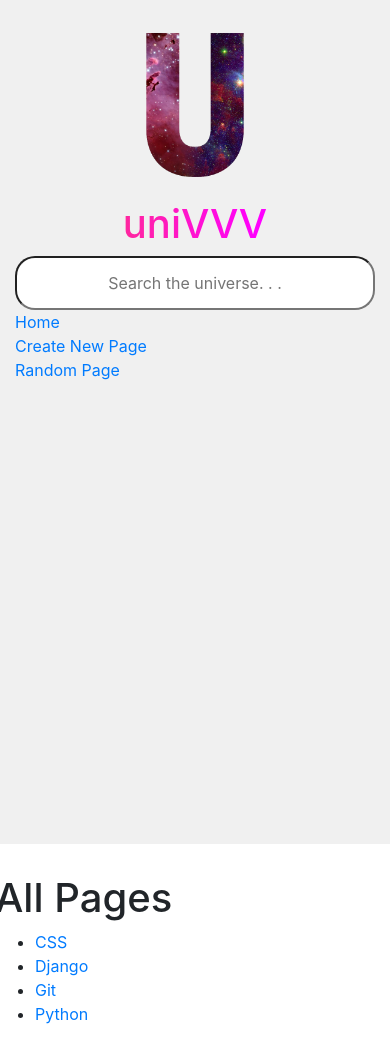
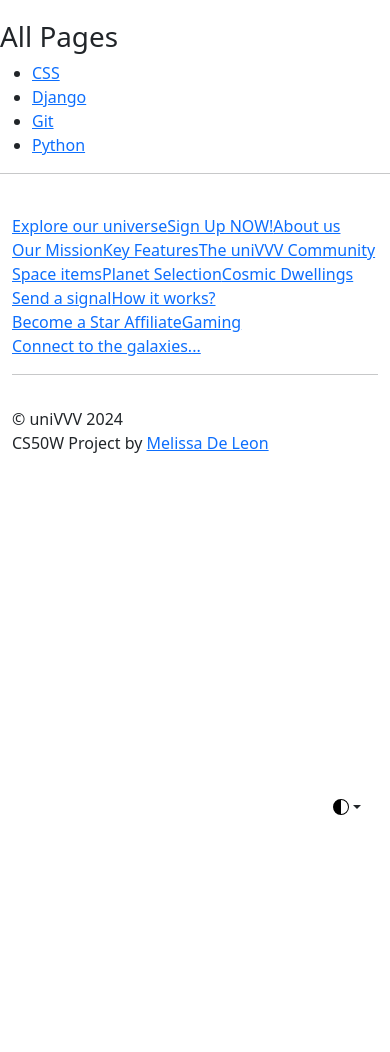
Before and after one commit to melissadeleonx/science-wiki, a Django app: page / in a window 390 px wide; the page is wider, and only the part inside the window is pictured. After the commit the page ends 815 px from the top of that part, so only its background shows below. Run offline with Django 3.2, Linux system fonts and the light colour scheme; some libraries are stand-ins or nearby versions.

Commit message:
checking debug

```diff
--- a/encyclopedia/templates/encyclopedia/layout.html
+++ b/encyclopedia/templates/encyclopedia/layout.html
@@ -1,56 +1,121 @@
-<!-- Connect the files inside the static folder -->
 {% load static %}
 
+<!-- Layout for pages like Log In, Register, Terms, Privacy, Cookies, etc. -->
+
 <!DOCTYPE html>
-
 <html lang="en">
     <head>
-        <title>{% block title %}{% endblock %} - Science Wiki</title>
+        <meta charset="utf-8">
+        <meta name="viewport" content="width=device-width, initial-scale=1, shrink-to-fit=no">
+        <!-- Improve meta info, SEO, Google analytics etc. -->
+        <meta name="description" content="">
+        <meta name="author" content="">
+
+        <!-- Space theme transparent bg logo, simple but catchy -->
         <link rel="icon" href="{% static 'encyclopedia/images/favicon.png' %}" type="image/png">
-        <link rel="stylesheet" href="https://stackpath.bootstrapcdn.com/bootstrap/4.4.1/css/bootstrap.min.css" integrity="sha384-Vkoo8x4CGsO3+Hhxv8T/Q5PaXtkKtu6ug5TOeNV6gBiFeWPGFN9MuhOf23Q9Ifjh" crossorigin="anonymous">
+        <title>{% block title %}{% endblock %} | Science Wiki</title>
+        <link href="https://cdn.jsdelivr.net/npm/bootstrap@5.3.3/dist/css/bootstrap.min.css" rel="stylesheet" integrity="sha384-QWTKZyjpPEjISv5WaRU9OFeRpok6YctnYmDr5pNlyT2bRjXh0JMhjY6hW+ALEwIH" crossorigin="anonymous">
         <link href="{% static 'encyclopedia/styles.css' %}" rel="stylesheet">
+
+        <!-- Custom space themed background, create something cooler, clear cookies to make the script work locally -->
+
     </head>
+
+    <!-- CSS and JS for space themed background applied to all pages -->
     <body>
-        {% if messages %}
-            <ul class="messages">
-                {% for message in messages %}
-                    <li{% if message.tags %} class="{{ message.tags }}"{% endif %}>{{ message }}</li>
-                {% endfor %}
+        <svg xmlns="http://www.w3.org/2000/svg" class="d-none">
+            <symbol id="check2" viewBox="0 0 16 16">
+              <path d="M13.854 3.646a.5.5 0 0 1 0 .708l-7 7a.5.5 0 0 1-.708 0l-3.5-3.5a.5.5 0 1 1 .708-.708L6.5 10.293l6.646-6.647a.5.5 0 0 1 .708 0z"/>
+            </symbol>
+            <symbol id="circle-half" viewBox="0 0 16 16">
+              <path d="M8 15A7 7 0 1 0 8 1v14zm0 1A8 8 0 1 1 8 0a8 8 0 0 1 0 16z"/>
+            </symbol>
+            <symbol id="moon-stars-fill" viewBox="0 0 16 16">
+              <path d="M6 .278a.768.768 0 0 1 .08.858 7.208 7.208 0 0 0-.878 3.46c0 4.021 3.278 7.277 7.318 7.277.527 0 1.04-.055 1.533-.16a.787.787 0 0 1 .81.316.733.733 0 0 1-.031.893A8.349 8.349 0 0 1 8.344 16C3.734 16 0 12.286 0 7.71 0 4.266 2.114 1.312 5.124.06A.752.752 0 0 1 6 .278z"/>
+              <path d="M10.794 3.148a.217.217 0 0 1 .412 0l.387 1.162c.173.518.579.924 1.097 1.097l1.162.387a.217.217 0 0 1 0 .412l-1.162.387a1.734 1.734 0 0 0-1.097 1.097l-.387 1.162a.217.217 0 0 1-.412 0l-.387-1.162A1.734 1.734 0 0 0 9.31 6.593l-1.162-.387a.217.217 0 0 1 0-.412l1.162-.387a1.734 1.734 0 0 0 1.097-1.097l.387-1.162zM13.863.099a.145.145 0 0 1 .274 0l.258.774c.115.346.386.617.732.732l.774.258a.145.145 0 0 1 0 .274l-.774.258a1.156 1.156 0 0 0-.732.732l-.258.774a.145.145 0 0 1-.274 0l-.258-.774a1.156 1.156 0 0 0-.732-.732l-.774-.258a.145.145 0 0 1 0-.274l.774-.258c.346-.115.617-.386.732-.732L13.863.1z"/>
+            </symbol>
+            <symbol id="sun-fill" viewBox="0 0 16 16">
+              <path d="M8 12a4 4 0 1 0 0-8 4 4 0 0 0 0 8zM8 0a.5.5 0 0 1 .5.5v2a.5.5 0 0 1-1 0v-2A.5.5 0 0 1 8 0zm0 13a.5.5 0 0 1 .5.5v2a.5.5 0 0 1-1 0v-2A.5.5 0 0 1 8 13zm8-5a.5.5 0 0 1-.5.5h-2a.5.5 0 0 1 0-1h2a.5.5 0 0 1 .5.5zM3 8a.5.5 0 0 1-.5.5h-2a.5.5 0 0 1 0-1h2A.5.5 0 0 1 3 8zm10.657-5.657a.5.5 0 0 1 0 .707l-1.414 1.415a.5.5 0 1 1-.707-.708l1.414-1.414a.5.5 0 0 1 .707 0zm-9.193 9.193a.5.5 0 0 1 0 .707L3.05 13.657a.5.5 0 0 1-.707-.707l1.414-1.414a.5.5 0 0 1 .707 0zm9.193 2.121a.5.5 0 0 1-.707 0l-1.414-1.414a.5.5 0 0 1 .707-.707l1.414 1.414a.5.5 0 0 1 0 .707zM4.464 4.465a.5.5 0 0 1-.707 0L2.343 3.05a.5.5 0 1 1 .707-.707l1.414 1.414a.5.5 0 0 1 0 .708z"/>
+            </symbol>
+          </svg>
+
+          <div class="dropdown position-fixed bottom-0 end-0 mb-3 me-3 bd-mode-toggle">
+            <button class="btn btn-bd-primary py-2 dropdown-toggle d-flex align-items-center"
+                    id="bd-theme"
+                    type="button"
+                    aria-expanded="false"
+                    data-bs-toggle="dropdown"
+                    aria-label="Toggle theme (auto)">
+              <svg class="bi my-1 theme-icon-active" width="1em" height="1em"><use href="#circle-half"></use></svg>
+              <span class="visually-hidden" id="bd-theme-text">Toggle theme</span>
+            </button>
+            <ul class="dropdown-menu dropdown-menu-end shadow" aria-labelledby="bd-theme-text">
+              <li>
+                <button type="button" class="dropdown-item d-flex align-items-center" data-bs-theme-value="light" aria-pressed="false">
+                  <svg class="bi me-2 opacity-50 theme-icon" width="1em" height="1em"><use href="#sun-fill"></use></svg>
+                  Light
+                  <svg class="bi ms-auto d-none" width="1em" height="1em"><use href="#check2"></use></svg>
+                </button>
+              </li>
+              <li>
+                <button type="button" class="dropdown-item d-flex align-items-center" data-bs-theme-value="dark" aria-pressed="false">
+                  <svg class="bi me-2 opacity-50 theme-icon" width="1em" height="1em"><use href="#moon-stars-fill"></use></svg>
+                  Dark
+                  <svg class="bi ms-auto d-none" width="1em" height="1em"><use href="#check2"></use></svg>
+                </button>
+              </li>
+              <li>
+                <button type="button" class="dropdown-item d-flex align-items-center active" data-bs-theme-value="auto" aria-pressed="true">
+                  <svg class="bi me-2 opacity-50 theme-icon" width="1em" height="1em"><use href="#circle-half"></use></svg>
+                  Auto
+                  <svg class="bi ms-auto d-none" width="1em" height="1em"><use href="#check2"></use></svg>
+                </button>
+              </li>
             </ul>
-    {% endif %}
-        <div class="row">
-            <!-- Sidebar starts here -->
-            <div class="sidebar col-lg-2 col-md-3">
-                <div class="d-flex justify-content-center">
-                    <a href="{% url 'index' %}">
-                        <img src="{% static 'encyclopedia/images/logo.png' %}" alt="Logo" class="logo-img">
-                    </a>
           </div>
-                <h1 class="text-center fw-bold display-5 text-shine">uniVVV</h2>
-                <!-- <h2 class="text-center text-muted display-5">Wiki that connects you to the galaxies</h2>  -->
 
-                <!-- Search form -->
-                <form action="{% url 'search' %}" method="GET" class="text-center">
-                    <input class="search text-center" type="text" name="q" placeholder="Search the universe. . .">
-                </form>
-                <div>
-                    <a href="{% url 'index' %}">Home</a>
-                </div>
-                <div>
-                    <a href="{% url 'create' %}">Create New Page</a>
-                </div>
-                <div>
-                    <a href="{% url 'random_page' %}">Random Page</a>
-                </div>
-            <div>
-                {% block nav %}
-                {% endblock %}
-            </div>
-        </div>
-            <div class="main col-lg-10 col-md-9">
+        <div id="particles-js" class="particles-js"></div>
+
+             <!-- Individual pages own layout starts here -->
    {% block body %}
    {% endblock %}
+
+   <hr class="py-2">
+   <footer class="container py-2 small-footer">
+    <div>
+        <ul class="list-unstyled d-flex flex-wrap continuous-list">
+            <li><a href="#">Explore our universe</a></li>
+            <li><a href="#">Sign Up NOW!</a></li>
+            <li><a href="#">About us</a></li>
+            <li><a href="#">Our Mission</a></li>
+            <li><a href="#">Key Features</a></li>
+            <li><a href="#">The uniVVV Community</a></li>
+            <li><a href="#">Space items</a></li>
+            <li><a href="#">Planet Selection</a></li>
+            <li><a href="#">Cosmic Dwellings</a></li>
+            <li><a href="#">Send a signal</a></li>
+            <li><a href="#">How it works?</a></li>
+            <li><a href="#">Become a Star Affiliate</a></li>
+            <li><a href="#">Gaming</a></li>
+            <li><a href="#">Connect to the galaxies...</a></li>
+        </ul>
     </div>
+    <hr class="py-2">
+    <div>
+        &copy; uniVVV 2024 <br>
+        CS50W Project by <a href="https://github.com/melissadeleonx" target="_blank">Melissa De Leon</a></p>
     </div>
+
+</footer>
+
+
+    <!-- Bootstrap core JavaScript
+    ================================================== -->
+    <!-- Placed at the end of the document so the pages load faster. Make script.js work! -->
+    <script src="https://cdn.jsdelivr.net/npm/bootstrap@5.3.3/dist/js/bootstrap.bundle.min.js" integrity="sha384-YvpcrYf0tY3lHB60NNkmXc5s9fDVZLESaAA55NDzOxhy9GkcIdslK1eN7N6jIeHz" crossorigin="anonymous"></script>
+    <script src="{% static 'network/script.js' %}"></script>
+    <script src="{% static 'network/color-mode.js' %}"></script>
+    <script src="https://cdn.jsdelivr.net/particles.js/2.0.0/particles.min.js"></script>
+
   </body>
 </html>
--- a/requirements.txt
+++ b/requirements.txt
@@ -1,6 +1,7 @@
 asgiref==3.8.1
 dj-database-url==2.2.0
 Django==5.0.7
+django-environ==0.11.2
 django-heroku==0.3.1
 gunicorn==22.0.0
 markdown2==2.5.0
```
Also changed, not shown: encyclopedia/templates/encyclopedia/old_layout.html (added, +56 -0 lines), wiki/settings.py (+7 -0 lines), 1 other file. Lines whose indentation alone changed are shown as unchanged.
